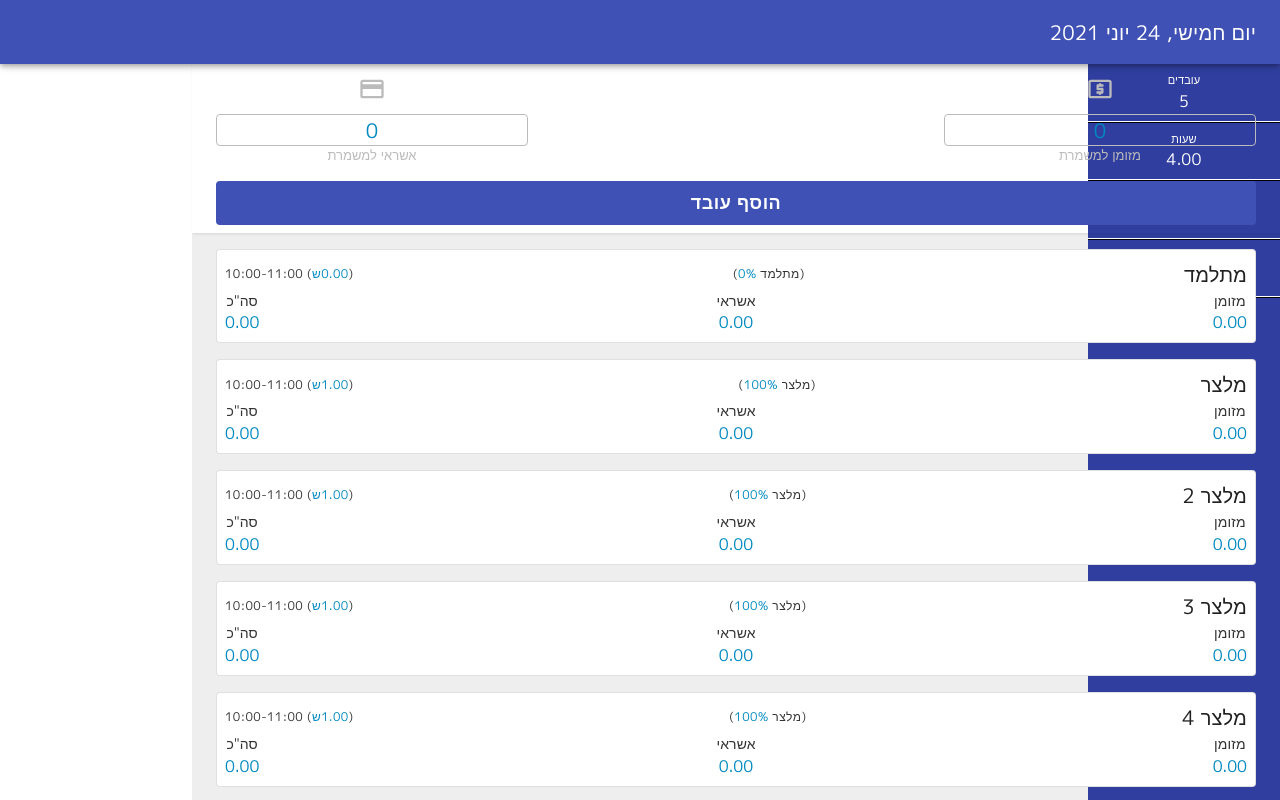
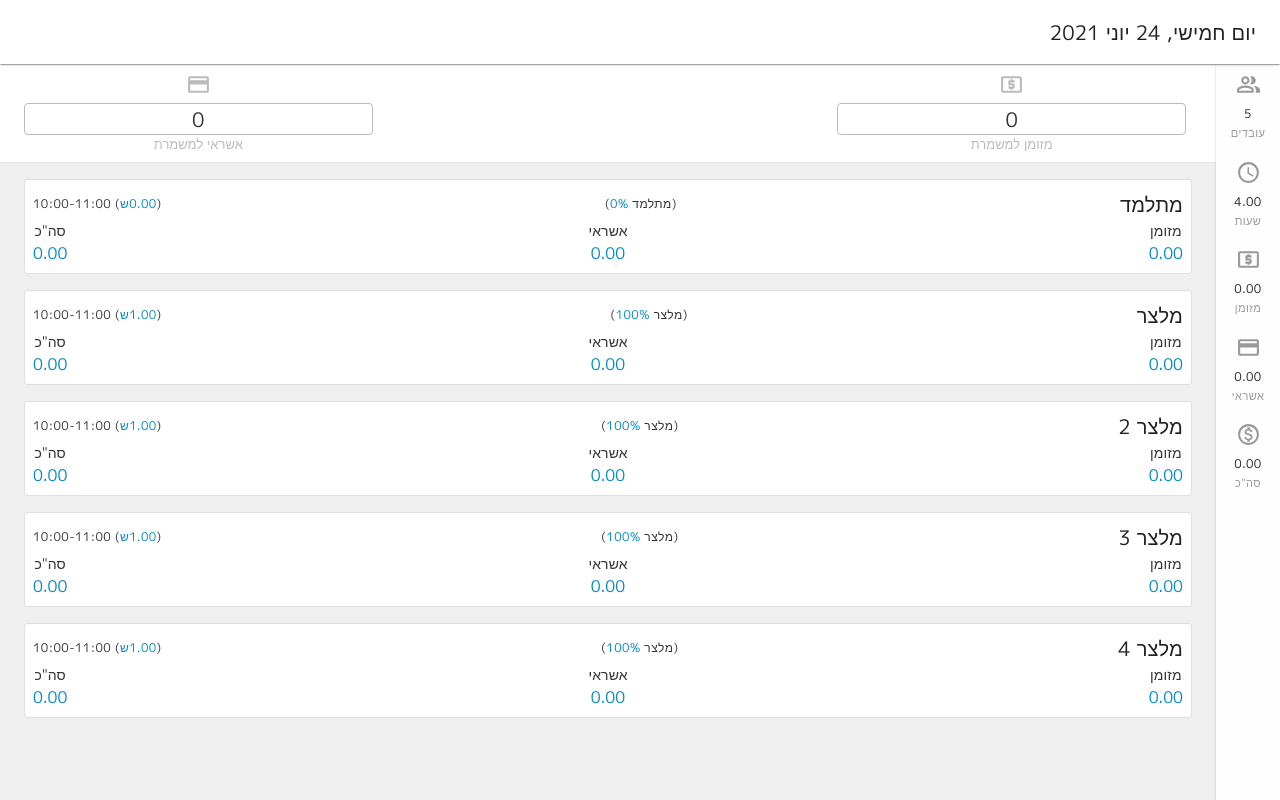
Before and after one commit to IliaKamilov/smart-tip, a React (Create React App) app: page / in a window 1280 px wide. Built offline with nearby package versions, Linux system fonts and the light colour scheme; what jss-rtl would draw is missing.

Commit message:
white theme with icons

```diff
--- a/public/index.html
+++ b/public/index.html
@@ -11,7 +11,7 @@
   </style>
   <link id="favicon" rel="icon" href="%PUBLIC_URL%/fav.png" sizes="48x48" />
   <meta name="viewport" content="width=device-width, initial-scale=1" />
-  <meta name="theme-color" content="#3f51b5" />
+  <meta name="theme-color" content="#fff" />
   <meta name="description" content="Restaurants Tip Calculator" />
   <link rel="apple-touch-icon" href="%PUBLIC_URL%/fav.png" />
   <!--
--- a/src/App.tsx
+++ b/src/App.tsx
@@ -22,7 +22,7 @@ const App: React.FC = () => {
 
     return (
         <div className={classes.root}>
-            <AppBar position="relative">
+            <AppBar position="relative" className={classes.appBar}>
                 <Toolbar className={classes.toolbar}>
                     <Typography variant="h6" component="h1">{printDate(shift.date)}</Typography>
                     {/* <Typography variant="h6" component="h1">{shift.type}</Typography> */}
@@ -31,13 +31,8 @@ const App: React.FC = () => {
             <div className={classes.container}>
                 <SidePanel />
                 <div className={classes.main}>
-                    <Container className={classes.wage}>
-                        <WageForm />
-                        <MainAddEmployee />
-                    </Container>
-                    <Container className={classes.content}>
-                        <EmployeesList />
-                    </Container>
+                    <WageForm />
+                    <EmployeesList />
                 </div>
             </div>
         </div>
@@ -53,6 +48,11 @@ const useStyles = makeStyles((theme: Theme) => ({
         flexDirection: 'column',
         overflow: 'hidden'
     },
+    appBar: {
+        backgroundColor: '#fff',
+        color: theme.palette.getContrastText('#fff'),
+        boxShadow: theme.shadows[1]
+    },
     toolbar: {
         display: 'flex',
         justifyContent: 'space-between'
@@ -61,26 +61,21 @@ const useStyles = makeStyles((theme: Theme) => ({
         width: '100%',
         height: '100%',
         display: 'flex',
+        background: '#efefef'
     },
     wage: {
         position: 'relative',
         boxShadow: '1px 1px 3px rgba(0,0,0,.1)',
+        zIndex: 100
     },
     main: {
         display: 'flex',
         flexDirection: 'column',
         flex: 1,
-        marginLeft: '15%',
-        width: '75%',
-        height: '100%'
+        height: '100%',
+        width: '100%',
     },
     content: {
-        overflowY: 'auto',
-        width: '100%',
-        flex: 1,
-        paddingBottom: theme.mixins.toolbar['minHeight'],
-        paddingTop: theme.spacing(1),
-        background: theme.palette.grey[200],
     },
     item: {
         height: '200px',
--- a/src/components/EmployeeList.tsx
+++ b/src/components/EmployeeList.tsx
@@ -1,3 +1,4 @@
+import { Container, makeStyles, Theme } from '@material-ui/core'
 import { Alert } from '@material-ui/lab'
 import React from 'react'
 import { useAppSelector } from '../store'
@@ -18,6 +19,7 @@ export interface ItemState {
 }
 
 const EmployeesList: React.FC<EmployeesListProps> = () => {
+    const classes = useStyles()
     const shift = useAppSelector(getShift)
     const [current, setCurrent] = React.useState<ItemState | undefined>()
 
@@ -30,7 +32,8 @@ const EmployeesList: React.FC<EmployeesListProps> = () => {
     const { employees } = shift
 
     return (
-        <div style={{ display: 'flex', flexDirection: 'column', paddingBottom: 20 }}>
+        <div className={classes.root}>
+            <Container className={classes.container}>
                 {
                     employees.length === 0 &&
                     <Alert severity="info">להוספת עובדים יש ללחוץ על "הוסף עובד"</Alert>
@@ -42,8 +45,22 @@ const EmployeesList: React.FC<EmployeesListProps> = () => {
                         </div>
                     ))
                 }
+            </Container>
         </div>
     )
 }
 
+const useStyles = makeStyles((theme: Theme) => ({
+    root: {
+        overflowY: 'auto',
+        width: '100%',
+        flex: 1,
+        paddingBottom: theme.mixins.toolbar['minHeight'],
+        marginBottom: 20,
+        paddingTop: theme.spacing(1),
+    },
+    container: {
+    }
+}))
+
 export default EmployeesList
--- a/src/components/NumberPad.tsx
+++ b/src/components/NumberPad.tsx
@@ -52,7 +52,7 @@ const Pad: React.FC<PadProps> = ({ value, onConfirm, max }) => {
             <div className={classes.padRow}>
                 <div className={classes.padInput}>
                     <div style={{ direction: 'ltr' }}>{input.toLocaleString()}</div>
-                    <div className={classes.padMax}>max {max?.toLocaleString()}</div>
+                    {max && <div className={classes.padMax}>max {max?.toLocaleString()}</div>}
                 </div>
                 <button className={clsx(classes.padItem, classes.backspaceButton)} value={BACKSPACE} onClick={handlePadClick}>
                     <BackspaceOutlined fontSize="inherit" />
--- a/src/components/SidePanel.tsx
+++ b/src/components/SidePanel.tsx
@@ -1,7 +1,33 @@
 import React from 'react'
-import { makeStyles, Theme, Typography } from '@material-ui/core'
+import { makeStyles, Theme, Tooltip, Button } from '@material-ui/core'
 import { useAppSelector } from '../store'
 import { getShift } from '../store/shift/actions'
+import { CreditCardOutlined, DragHandleOutlined, LocalAtmOutlined, MonetizationOnOutlined, PauseOutlined, PeopleAltOutlined, ScheduleOutlined } from '@material-ui/icons'
+
+interface ItemProps {
+    title: string
+    value: string | number
+    icon?: React.ReactNode
+    label: string
+}
+
+const SideItem: React.FC<ItemProps> = (props) => {
+    const classes = useStyles()
+    const [open, setOpen] = React.useState<boolean>(false)
+
+    const handleOpen = () => setOpen(true)
+    const handleClose = () => setOpen(false)
+
+    return (
+        <Tooltip open={open} onClose={handleClose} arrow title={props.label} placement="left">
+            <Button onClick={handleOpen} className={classes.item}>
+                <div className="icon">{props.icon}</div>
+                <div className="value">{props.value}</div>
+                <div className="title">{props.title}</div>
+            </Button>
+        </Tooltip>
+    )
+}
 
 const SidePanel: React.FC = () => {
     const classes = useStyles()
@@ -9,38 +35,43 @@ const SidePanel: React.FC = () => {
 
     if (!shift) return <></>
 
-    const fields: { title: string, subtitle?: string, value: string | number }[] = [
+    const fields: ItemProps[] = [
         {
             title: 'עובדים',
-            value: shift.employees.length
+            value: shift.employees.length,
+            icon: <PeopleAltOutlined />,
+            label: 'סה"כ עובדים במשמרת'
         },
         {
             title: 'שעות',
-            value: shift.hours.toFixed(2)
+            value: shift.hours.toFixed(2),
+            icon: <ScheduleOutlined />,
+            label: 'סה"כ שעות משמרת'
         },
         {
-            title: 'מזומן לשעה',
-            value: shift.perhour.cash.toFixed(2)
+            title: 'מזומן',
+            value: shift.perhour.cash.toFixed(2),
+            icon: <LocalAtmOutlined />,
+            label: 'מזומן לשעה'
         },
         {
-            title: 'אשראי לשעה',
-            value: shift.perhour.credit.toFixed(2)
+            title: 'אשראי',
+            value: shift.perhour.credit.toFixed(2),
+            icon: <CreditCardOutlined />,
+            label: 'אשראי לשעה'
         },
         {
-            title: 'סה"כ לשעה',
-            value: (shift.perhour.cash + shift.perhour.credit).toFixed(2)
+            title: 'סה"כ',
+            value: (shift.perhour.cash + shift.perhour.credit).toFixed(2),
+            icon: <MonetizationOnOutlined />,
+            label: 'סה"כ מזומן ואשראי'
         }
     ]
+
     return (
         <div className={classes.root}>
             {
-                fields.map((field, i) => (
-                    <div className={classes.item} key={i}>
-                        <Typography className="title" variant="body1">{field.title}</Typography>
-                        {field.subtitle && <Typography className="subtitle" variant="caption">{field.subtitle}</Typography>}
-                        <Typography variant="body1" className="value">{field.value}</Typography>
-                    </div>
-                ))
+                fields.map((field, i) => <SideItem key={i} {...field} />)
             }
         </div>
     )
@@ -48,34 +79,38 @@ const SidePanel: React.FC = () => {
 
 const useStyles = makeStyles((theme: Theme) => ({
     root: {
-        position: 'fixed',
+        position: 'relative',
         height: '100%',
         overflowY: 'auto',
         boxSizing: 'border-box',
-        background: theme.palette.primary.dark,
-        color: theme.palette.getContrastText(theme.palette.primary.dark),
+        background: '#fefefe',
+        color: theme.palette.getContrastText('#fff'),
         display: 'flex',
         flexDirection: 'column',
-        flex: 1,
-        width: '15%',
         userSelect: 'none',
-        pointerEvents: 'none'
+        boxShadow: theme.shadows[1],
+        paddingBottom: theme.mixins.toolbar['minHeight']
     },
     item: {
-        padding: theme.spacing(1),
         display: 'flex',
         alignItems: 'center',
         justifyContent: 'center',
-        textAlign: 'center',
         flexDirection: 'column',
-        '& .title': {
-            fontSize: '11px'
+        padding: theme.spacing(1),
+        '& span': {
+            display: 'flex',
+            flexDirection: 'column'
         },
-        '&:not(:first-child)': {
-            borderTop: '1px solid #000'
+        '& .title, & .icon': {
+            fontSize: '11px',
+            color: '#999'
         },
-        '&:not(:last-child)': {
-            borderBottom: '1px solid #fff'
+        '& .icon svg': {
+            width: 25,
+            height: 25
+        },
+        '& .value': {
+            fontSize: 12
         }
     },
 }))
--- a/src/components/WageForm.tsx
+++ b/src/components/WageForm.tsx
@@ -1,5 +1,5 @@
 import React from 'react'
-import { makeStyles, Theme, Typography } from '@material-ui/core'
+import { Container, makeStyles, Theme, Typography } from '@material-ui/core'
 import { useAppDispatch, useAppSelector } from '../store'
 import { getShift, setShiftWage } from '../store/shift/actions'
 import { MapObject, Shift, Wage } from '../store/shift/types'
@@ -32,6 +32,7 @@ const WageForm: React.FC = () => {
 
     return (
         <div className={classes.root}>
+            <Container maxWidth="lg" className={classes.container}>
                 {
                     Object.keys(labels).map((key, i) => (
                         <div key={i} className={classes.item}>
@@ -59,6 +60,7 @@ const WageForm: React.FC = () => {
                         </div>
                     ))
                 }
+            </Container>
         </div >
     )
 }
@@ -67,7 +69,17 @@ const useStyles = makeStyles((theme: Theme) => ({
     root: {
         width: '100%',
         display: 'flex',
-        margin: theme.spacing(1, 0),
+        padding: theme.spacing(1, 0),
+        alignItems: 'flex-start',
+        justifyContent: 'space-between',
+        background: '#fff',
+        borderBottom: '1px solid #eaeaea',
+        paddingRight: 6,
+        boxSizing: 'border-box'
+    },
+    container: {
+        display: 'flex',
+        width: '100%',
         alignItems: 'flex-start',
         justifyContent: 'space-between',
     },
@@ -75,7 +87,7 @@ const useStyles = makeStyles((theme: Theme) => ({
         display: 'flex',
         flexDirection: 'column',
         alignItems: 'center',
-        justifyContent: 'center',
+        justifyContent: 'flex-start',
         width: '30%'
     },
     field: {
@@ -88,12 +100,15 @@ const useStyles = makeStyles((theme: Theme) => ({
         flexDirection: 'row-reverse',
         fontSize: 20,
         fontWeight: 300,
-        color: '#0089c0',
+        color: '#333',
         borderRadius: theme.shape.borderRadius
     },
     symbol: {
         color: '#bbb',
-        fontSize: 28
+        '& svg': {
+            width: 25,
+            height: 25
+        }
     },
     symbolActive: {
         color: '#0089c0',
```
Lines whose indentation alone changed are shown as unchanged.
